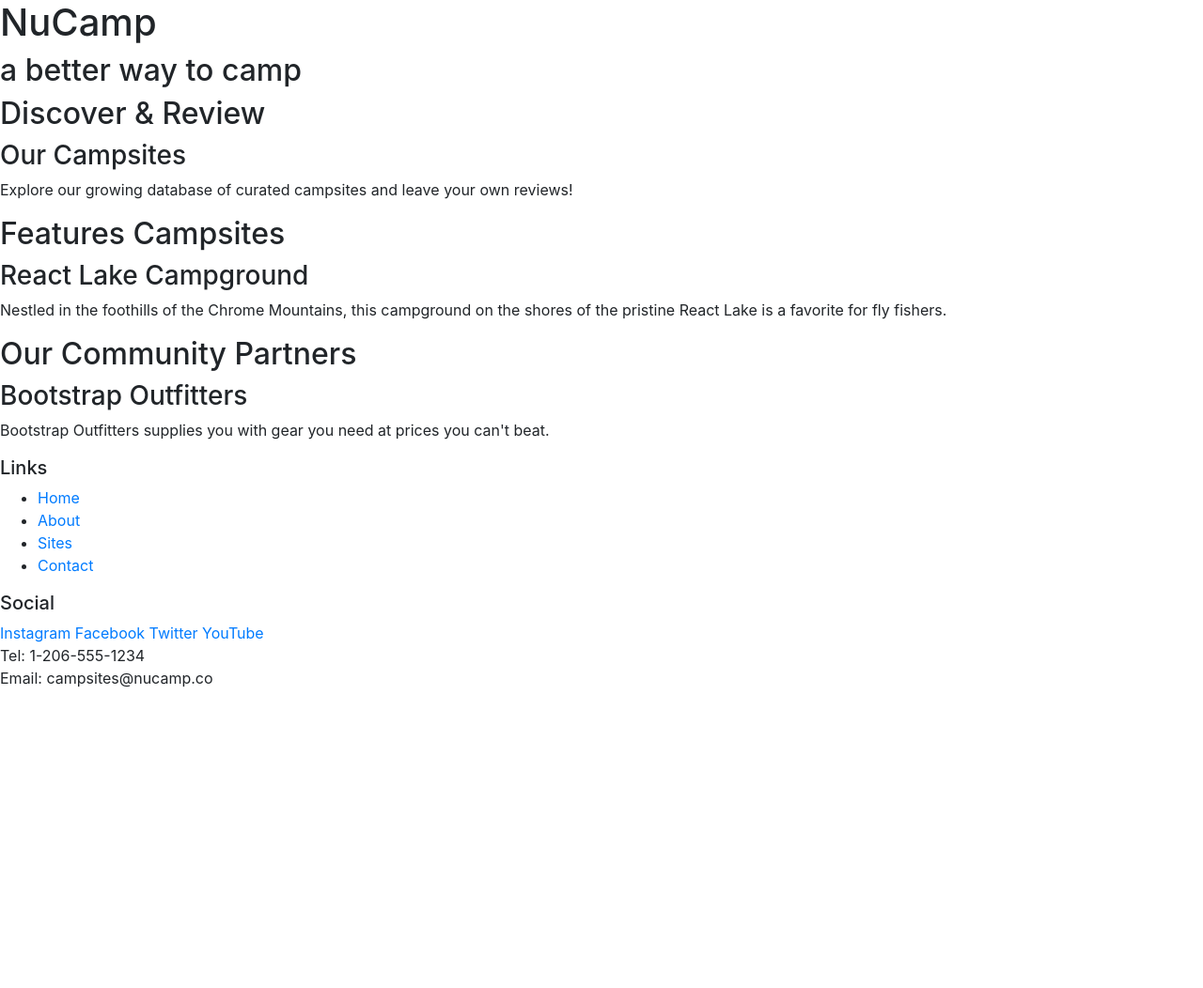
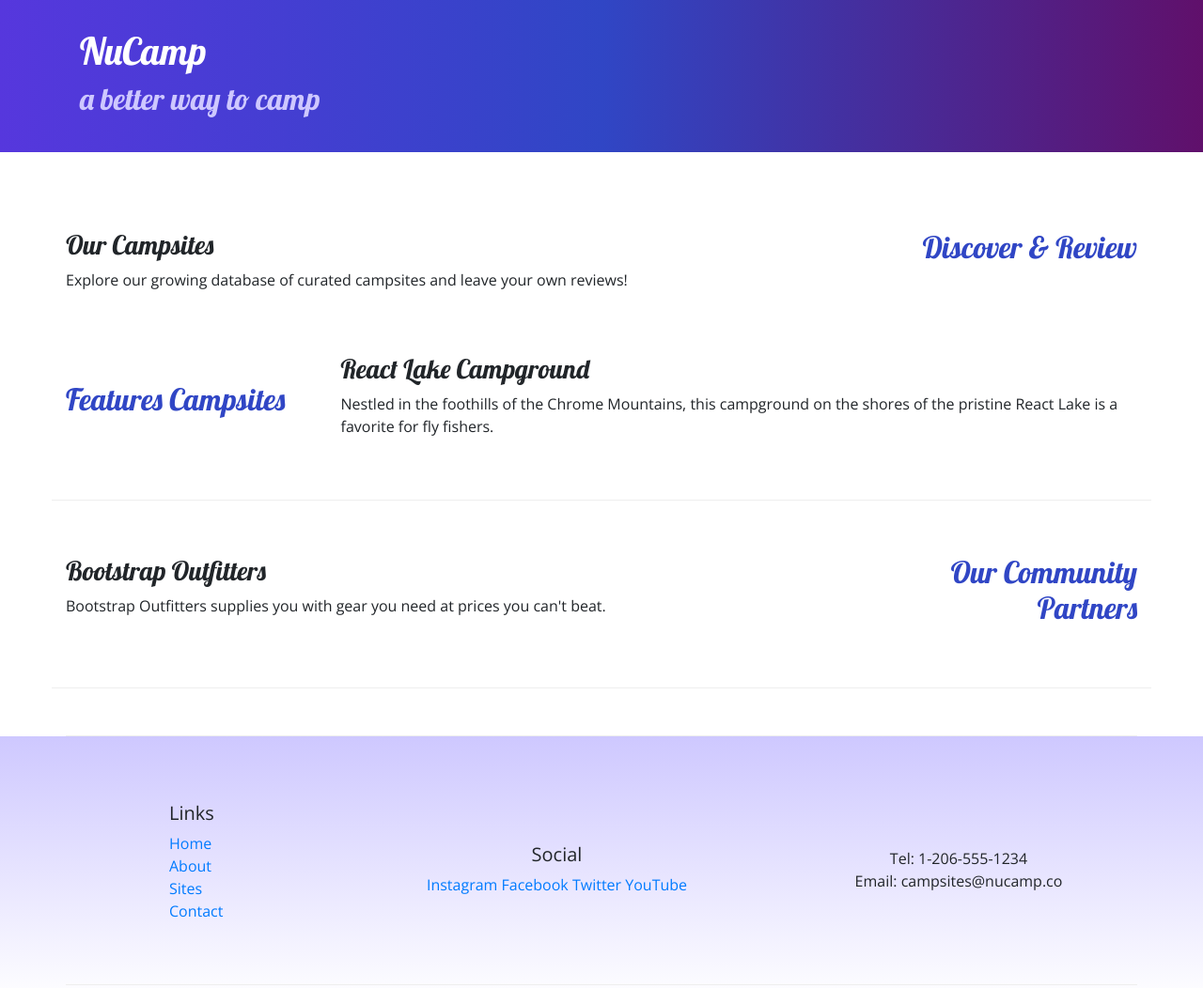
Before and after one commit to wsethbrown/bootstrap, a website: page index.html in a window 1280 px wide. Shown: the whole page at 94% size. Before the commit the page ends 800 px from the top, so only its background shows below. Drawn offline with nearby package versions, Linux system fonts and the light colour scheme.

Commit message:
Second commit, add actual files

```diff
--- /dev/null
+++ b/css/styles.css
@@ -0,0 +1,32 @@
+body {
+    font-family: "Open Sans", sans-serif;
+}
+
+h1, h2, h3 {
+    font-family: "Lobster", cursive;
+}
+
+h2 {
+    color: #3046c5;
+}
+
+header h2 {
+    color: #cec8ff;
+}
+
+footer {
+    background-image: linear-gradient(#CEC8FF, white);
+    padding: 20px 0;
+}
+
+.jumbotron {
+    padding: 30px;
+    background-image: linear-gradient(to right, #5637dd, #3046c5, #60106b);
+    color: white;
+}
+
+.row-content {
+    padding: 50px 0;
+    border-bottom: 1px ridge;
+    min-height: 200px;
+}
--- a/index.html
+++ b/index.html
@@ -5,38 +5,66 @@
     <meta name="viewport" content="width=device-width, initial-scale=1.0">
 
     <link rel="stylesheet" href="node_modules/bootstrap/dist/css/bootstrap.min.css">
+
+    <link rel="stylesheet" href="https://fonts.googleapis.com/css?family=Lobster|Open+Sans" />
+    <link rel="stylesheet" href="css/styles.css" />
+
     <title>NuCamp: A Better Way to Camp</title>
 </head>
 <body>
-    <header>
-        <div>
+    <header class="jumbotron jumbotron-fluid">
+        <div class="container">
+            <div class="row">
+                <div class="col">
                     <h1>NuCamp</h1>
                     <h2>a better way to camp</h2>
                 </div>
+            </div>
     </header>
 
-    <div>
-        <h2>Discover & Review</h2>
+    <div class="container row-content align-items-center">
+        <div class="row">
+
+            <div class="col-sm-4 order-sm-last col-md-3">
+                <h2 class="text-sm-right">Discover & Review</h2>
+            </div>
+
+            <div class="col">
                 <h3>Our Campsites</h3>
                 <p>Explore our growing database of curated campsites and leave your own reviews!</p>
             </div>
+        </div>
 
-    <div>
+        <div class="row row-content align-items-center">
+            <div class="col-sm-4 col-md-3">
                 <h2>Features Campsites</h2>
+
+            </div>
+
+            <div class="col">
                 <h3>React Lake Campground</h3>
                 <p>Nestled in the foothills of the Chrome Mountains, this campground on the shores of the pristine React Lake is a favorite for fly fishers.</p>
             </div>
+        </div>
 
-    <div>
-        <h2>Our Community Partners</h2>
+        <div class="row row-content align-items-center">
+            <div class="col-sm-4 order-sm-last col-md-3">
+                <h2 class="text-sm-right">Our Community Partners</h2>
+            </div>
+
+            <div class="col">
                 <h3>Bootstrap Outfitters</h3>
                 <p>Bootstrap Outfitters supplies you with gear you need at prices you can't beat.</p>
             </div>
+        </div>
+    </div>
 
     <footer>
-        <div>
+        <div class="container">
+            <div class="row row-content align-items-center">
+                <div class="col-4 col-sm-2 offset-1">
                     <h5>Links</h5>
-            <ul>
+                    <ul class="list-unstyled">
                         <li><a href="#">Home</a></li>
                         <li><a href="#">About</a></li>
                         <li><a href="#">Sites</a></li>
@@ -44,17 +72,21 @@
                     </ul>
                 </div>
 
-        <div>
+                <div class="col-6 col-sm-5 text-center">
                     <h5>Social</h5>
                     <a href="http://instagram.com">Instagram</a>
                     <a href="http://facebook.com">Facebook</a>
                     <a href="http://twitter.com">Twitter</a>
                     <a href="http://youtube.com">YouTube</a>
                 </div>
-        <div>
+
+                <div class="col-sm-4 text-center">
                     Tel: 1-206-555-1234 <br>
                     Email: campsites@nucamp.co
                 </div>
+            </div>
+        </div>
+
     </footer>
 
     <script src="node_modules/jquery/dist/jquery.slim.min.js"></script>
```
Also changed, not shown: aboutus.html (added, +92 -0 lines). Lines whose indentation alone changed are shown as unchanged.
